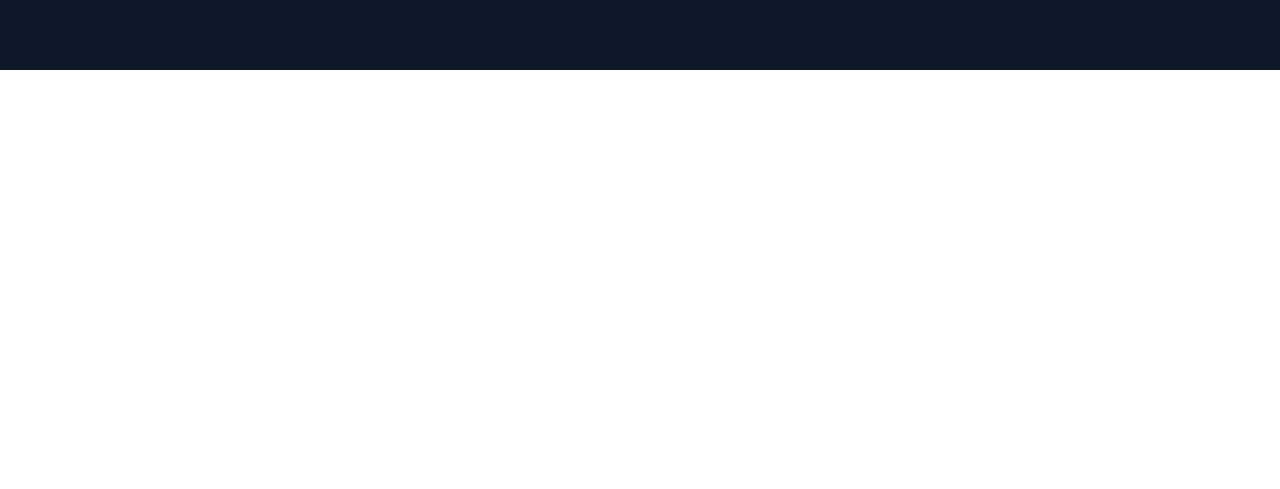
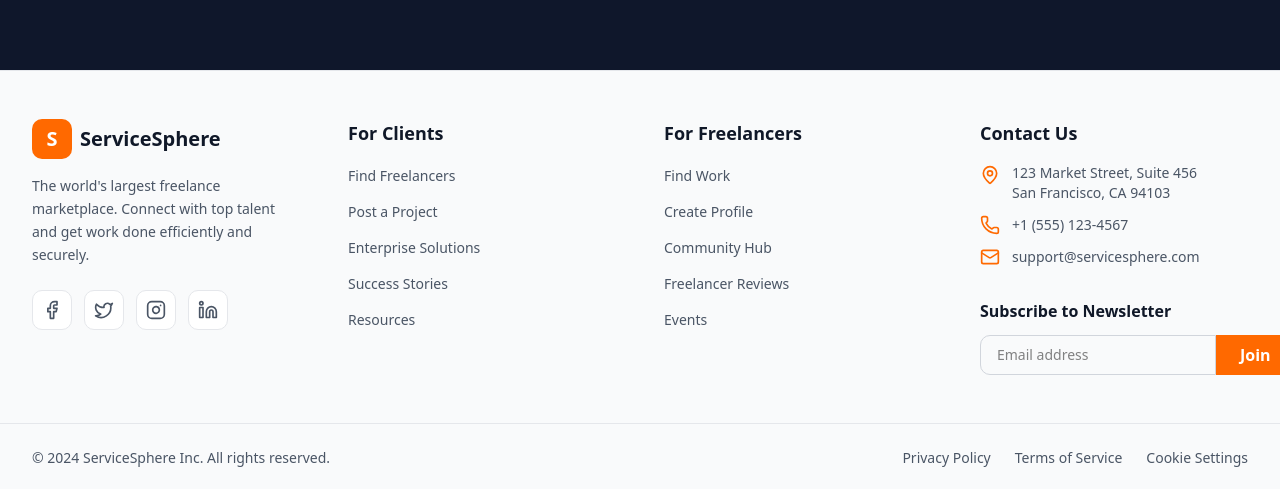
Before and after one commit to Arrafi2644/ServiceSphere-frontend, a Next.js app: page / in a window 1280 px wide. Shown: the part 3799-4288 px from the top of the page. Before the commit the page ends 3869 px from the top, so only its background shows below. Built offline with nearby package versions, Linux system fonts and the light colour scheme.

Commit message:
Complete footer section

```diff
--- a/src/app/(commonLayout)/layout.tsx
+++ b/src/app/(commonLayout)/layout.tsx
@@ -1,3 +1,4 @@
+import { Footer } from "@/components/modules/shared/Footer";
 import Navbar from "@/components/modules/shared/Navbar";
 
 export default function CommonLayout({
@@ -9,6 +10,7 @@ export default function CommonLayout({
         <>
             <Navbar />
             {children}
+            <Footer />
         </>
     );
 }
--- /dev/null
+++ b/src/components/modules/shared/Footer.tsx
@@ -0,0 +1,219 @@
+"use client"
+
+import React from 'react';
+import { Facebook, Twitter, Instagram, Linkedin, MapPin, Phone, Mail } from 'lucide-react';
+
+// Types
+export interface FooterLink {
+  label: string;
+  href: string;
+}
+
+export interface FooterColumn {
+  title: string;
+  links: FooterLink[];
+}
+
+export interface SocialLink {
+  icon: React.ComponentType<{ className?: string }>;
+  href: string;
+  label: string;
+}
+
+export interface ContactInfo {
+  address: string;
+  phone: string;
+  email: string;
+}
+
+interface FooterProps {
+  logo?: {
+    text: string;
+    initial: string;
+  };
+  tagline?: string;
+  columns?: FooterColumn[];
+  socialLinks?: SocialLink[];
+  contactInfo?: ContactInfo;
+  newsletterTitle?: string;
+  copyrightText?: string;
+  footerLinks?: FooterLink[];
+}
+
+const defaultColumns: FooterColumn[] = [
+  {
+    title: 'For Clients',
+    links: [
+      { label: 'Find Freelancers', href: '#' },
+      { label: 'Post a Project', href: '#' },
+      { label: 'Enterprise Solutions', href: '#' },
+      { label: 'Success Stories', href: '#' },
+      { label: 'Resources', href: '#' }
+    ]
+  },
+  {
+    title: 'For Freelancers',
+    links: [
+      { label: 'Find Work', href: '#' },
+      { label: 'Create Profile', href: '#' },
+      { label: 'Community Hub', href: '#' },
+      { label: 'Freelancer Reviews', href: '#' },
+      { label: 'Events', href: '#' }
+    ]
+  }
+];
+
+const defaultSocialLinks: SocialLink[] = [
+  { icon: Facebook, href: '#', label: 'Facebook' },
+  { icon: Twitter, href: '#', label: 'Twitter' },
+  { icon: Instagram, href: '#', label: 'Instagram' },
+  { icon: Linkedin, href: '#', label: 'LinkedIn' }
+];
+
+const defaultContactInfo: ContactInfo = {
+  address: '123 Market Street, Suite 456\nSan Francisco, CA 94103',
+  phone: '+1 (555) 123-4567',
+  email: 'support@servicesphere.com'
+};
+
+const defaultFooterLinks: FooterLink[] = [
+  { label: 'Privacy Policy', href: '#' },
+  { label: 'Terms of Service', href: '#' },
+  { label: 'Cookie Settings', href: '#' }
+];
+
+export const Footer: React.FC<FooterProps> = ({
+  logo = { text: 'ServiceSphere', initial: 'S' },
+  tagline = "The world's largest freelance marketplace. Connect with top talent and get work done efficiently and securely.",
+  columns = defaultColumns,
+  socialLinks = defaultSocialLinks,
+  contactInfo = defaultContactInfo,
+  newsletterTitle = 'Subscribe to Newsletter',
+  copyrightText = '© 2024 ServiceSphere Inc. All rights reserved.',
+  footerLinks = defaultFooterLinks
+}) => {
+  const [email, setEmail] = React.useState('');
+
+  const handleSubmit = () => {
+    if (email) {
+      console.log('Newsletter subscription:', email);
+      setEmail('');
+    }
+  };
+
+  return (
+    <footer className="w-full bg-gray-50 border-t border-gray-200">
+      {/* Main Footer Content */}
+      <div className="container mx-auto px-4 sm:px-6 lg:px-8 py-12">
+        <div className="grid grid-cols-1 md:grid-cols-2 lg:grid-cols-4 gap-8 lg:gap-12">
+          {/* Brand Column */}
+          <div className="space-y-4">
+            <div className="flex items-center space-x-2">
+              <div className="w-10 h-10 bg-orange-500 rounded-lg flex items-center justify-center">
+                <span className="text-white font-bold text-xl">{logo.initial}</span>
+              </div>
+              <span className="text-xl font-bold text-gray-900">{logo.text}</span>
+            </div>
+            <p className="text-gray-600 text-sm leading-relaxed">
+              {tagline}
+            </p>
+            {/* Social Links */}
+            <div className="flex space-x-3 pt-2">
+              {socialLinks.map((social, index) => {
+                const Icon = social.icon;
+                return (
+                  <a
+                    key={index}
+                    href={social.href}
+                    aria-label={social.label}
+                    className="w-10 h-10 bg-white border border-gray-200 rounded-lg flex items-center justify-center text-gray-600 hover:text-orange-500 hover:border-orange-500 transition-all duration-300"
+                  >
+                    <Icon className="w-5 h-5" />
+                  </a>
+                );
+              })}
+            </div>
+          </div>
+
+          {/* Link Columns */}
+          {columns.map((column, index) => (
+            <div key={index} className="space-y-4">
+              <h3 className="text-gray-900 font-bold text-lg">{column.title}</h3>
+              <ul className="space-y-3">
+                {column.links.map((link, linkIndex) => (
+                  <li key={linkIndex}>
+                    <a
+                      href={link.href}
+                      className="text-gray-600 text-sm hover:text-orange-500 transition-colors duration-200"
+                    >
+                      {link.label}
+                    </a>
+                  </li>
+                ))}
+              </ul>
+            </div>
+          ))}
+
+          {/* Contact Column */}
+          <div className="space-y-4">
+            <h3 className="text-gray-900 font-bold text-lg">Contact Us</h3>
+            <div className="space-y-3">
+              <div className="flex items-start space-x-3 text-gray-600 text-sm">
+                <MapPin className="w-5 h-5 text-orange-500 flex-shrink-0 mt-0.5" />
+                <span className="whitespace-pre-line">{contactInfo.address}</span>
+              </div>
+              <div className="flex items-center space-x-3 text-gray-600 text-sm">
+                <Phone className="w-5 h-5 text-orange-500 flex-shrink-0" />
+                <span>{contactInfo.phone}</span>
+              </div>
+              <div className="flex items-center space-x-3 text-gray-600 text-sm">
+                <Mail className="w-5 h-5 text-orange-500 flex-shrink-0" />
+                <span>{contactInfo.email}</span>
+              </div>
+            </div>
+
+            {/* Newsletter */}
+            <div className="pt-4">
+              <h4 className="text-gray-900 font-semibold text-base mb-3">{newsletterTitle}</h4>
+              <div className="flex">
+                <input
+                  type="email"
+                  value={email}
+                  onChange={(e) => setEmail(e.target.value)}
+                  placeholder="Email address"
+                  className="flex-1 px-4 py-2 text-sm border border-gray-300 rounded-l-lg focus:outline-none focus:ring-2 focus:ring-orange-500 focus:border-transparent"
+                />
+                <button
+                  onClick={handleSubmit}
+                  className="px-6 py-2 bg-orange-500 text-white font-semibold rounded-r-lg hover:bg-orange-600 transition-colors duration-200"
+                >
+                  Join
+                </button>
+              </div>
+            </div>
+          </div>
+        </div>
+      </div>
+
+      {/* Bottom Bar */}
+      <div className="border-t border-gray-200">
+        <div className="max-w-7xl mx-auto px-4 sm:px-6 lg:px-8 py-6">
+          <div className="flex flex-col sm:flex-row justify-between items-center space-y-4 sm:space-y-0">
+            <p className="text-gray-600 text-sm">{copyrightText}</p>
+            <div className="flex flex-wrap justify-center gap-6">
+              {footerLinks.map((link, index) => (
+                <a
+                  key={index}
+                  href={link.href}
+                  className="text-gray-600 text-sm hover:text-orange-500 transition-colors duration-200"
+                >
+                  {link.label}
+                </a>
+              ))}
+            </div>
+          </div>
+        </div>
+      </div>
+    </footer>
+  );
+};
```
